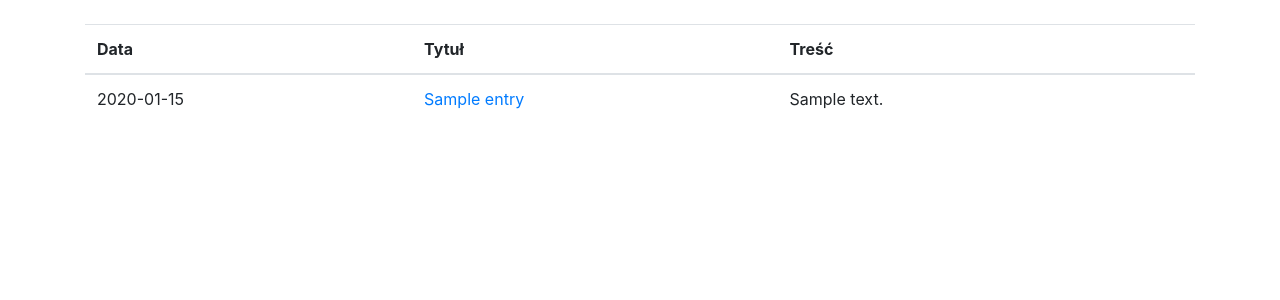
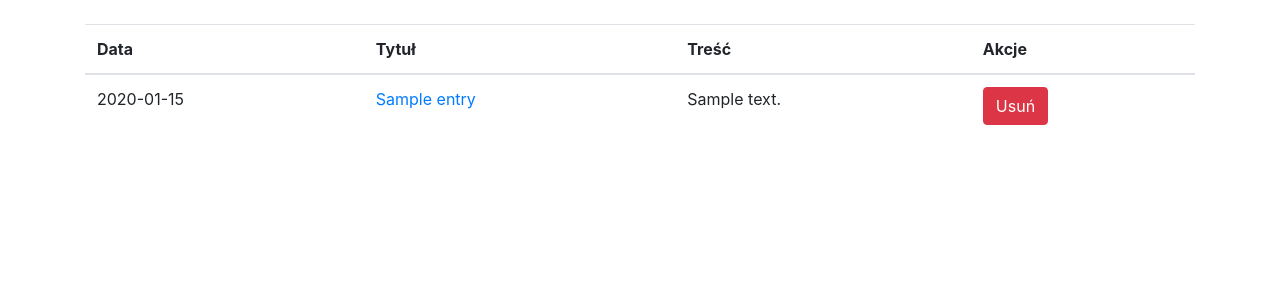
Before and after one commit to Ader88/Blog, a Flask app: template blog/templates/drafts.html in a window 1280 px wide. Shown: the part 56-356 px from the top of the page. Run offline with Flask 3, Linux system fonts and the light colour scheme; the template is opened without the code that fills it: values that come from a table or form of the project are taken from there, others are empty; tables that the repository leaves empty hold one stand-in row (values such as "Sample post"); some libraries are stand-ins or nearby versions.

Commit message:
Update drafts.html

```diff
--- a/blog/templates/drafts.html
+++ b/blog/templates/drafts.html
@@ -8,7 +8,7 @@
        <th scope="col">Data</th>
        <th scope="col">Tytuł</th>
        <th scope="col">Treść</th>
-       <th scope="col"></th>
+       <th scope="col">Akcje</th>
      </tr>
    </thead>
    <tbody>
@@ -23,6 +23,11 @@
            </a>
        </td>
        <td>{{ post.body|truncate(100, true) }}</td>
+       <td>
+           <form method="POST" action="{{ url_for('delete_post', entry_id=post.id) }}" onsubmit="return confirm('Czy na pewno chcesz usunąć ten wpis?');">
+               <button type="submit" class="btn btn-danger">Usuń</button>
+           </form>
+       </td>
      </tr>
      {% endfor %}
    </tbody>
```
